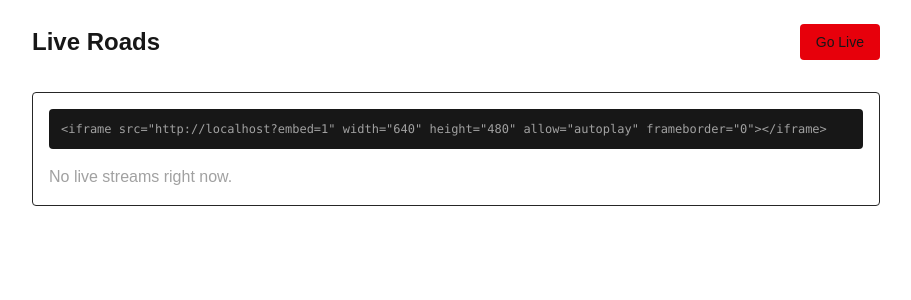
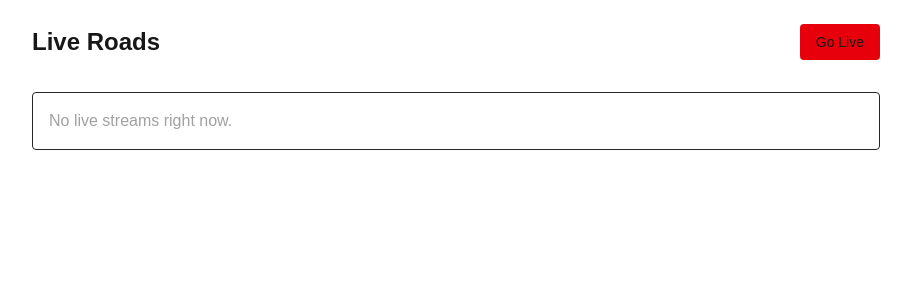
Before and after one commit to Sakif16/traffic-punk, a Next.js app: page / in a window 1280 px wide. Shown: the top 300 px of the page, without its empty margins (184-1095 px from the left). Built offline with nearby package versions, Linux system fonts and the light colour scheme.

Commit message:
removed visible iframe

```diff
--- a/app/page.tsx
+++ b/app/page.tsx
@@ -9,7 +9,6 @@ import { LiveStream } from '@/lib/types';
 
 function HomeContent() {
   const [streams, setStreams] = useState<LiveStream[]>([]);
-  const [origin, setOrigin] = useState('');
 
   const searchParams = useSearchParams();
   const isEmbed = searchParams.get('embed') === '1';
@@ -25,7 +24,6 @@ function HomeContent() {
   }, []);
 
   useEffect(() => {
-    setOrigin(window.location.origin);
     const timeout = setTimeout(fetchStreams, 0);
     const interval = setInterval(fetchStreams, 4000);
     return () => {
@@ -40,8 +38,6 @@ function HomeContent() {
     navigator.clipboard.writeText(code);
     alert('Embed code copied to clipboard');
   }
-
-  const listEmbedCode = `<iframe src="${origin}?embed=1" width="640" height="480" allow="autoplay" frameborder="0"></iframe>`;
 
   return (
     <main className="max-w-4xl mx-auto p-6">
@@ -58,12 +54,6 @@ function HomeContent() {
       )}
 
       <div className="border border-neutral-800 rounded p-4">
-        {!isEmbed && (
-          <pre className="text-xs text-neutral-400 bg-neutral-900 rounded p-3 mb-4 overflow-x-auto whitespace-pre-wrap break-all">
-            {listEmbedCode}
-          </pre>
-        )}
-
         {streams.length === 0 && (
           <p className="text-neutral-400">No live streams right now.</p>
         )}
```
